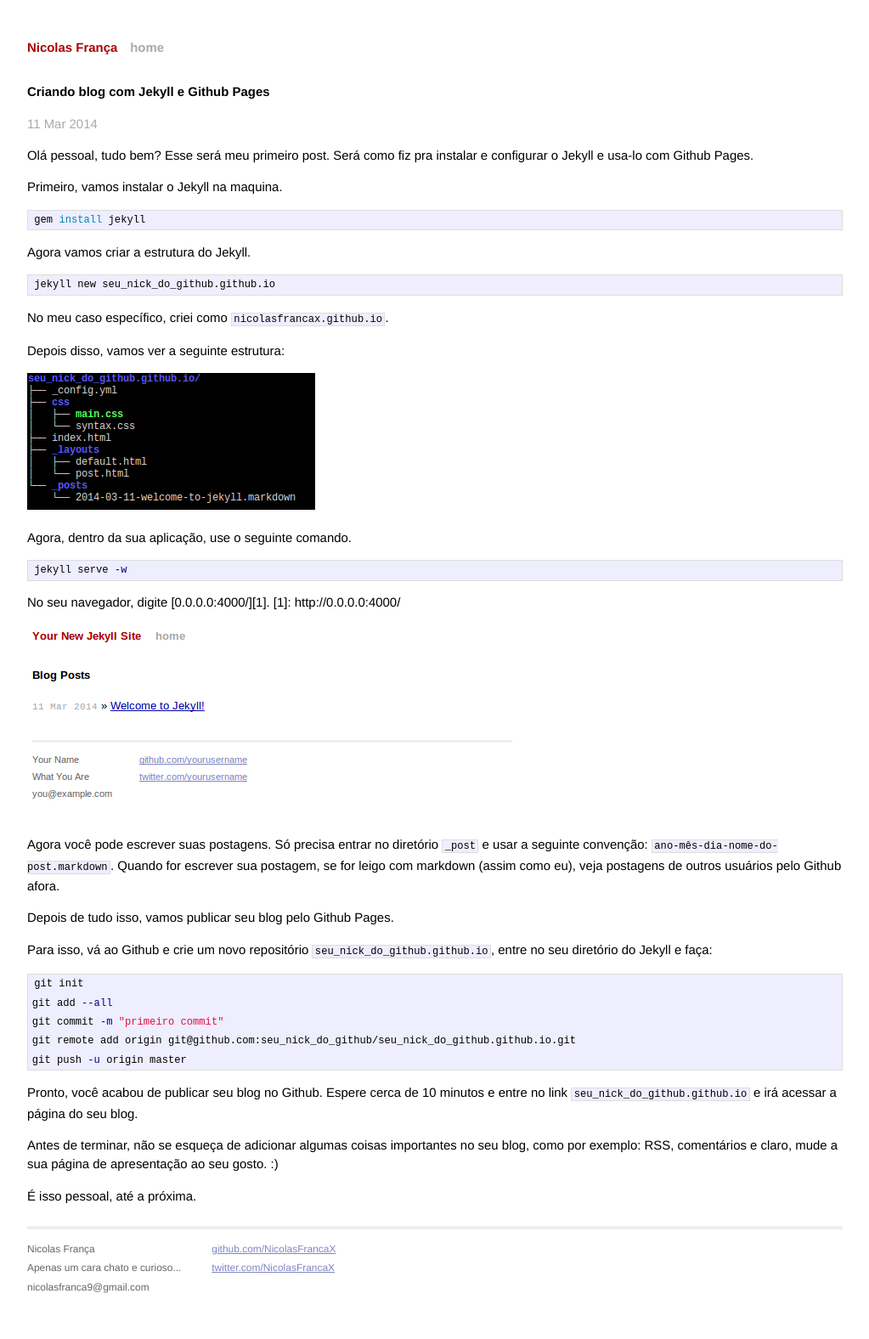
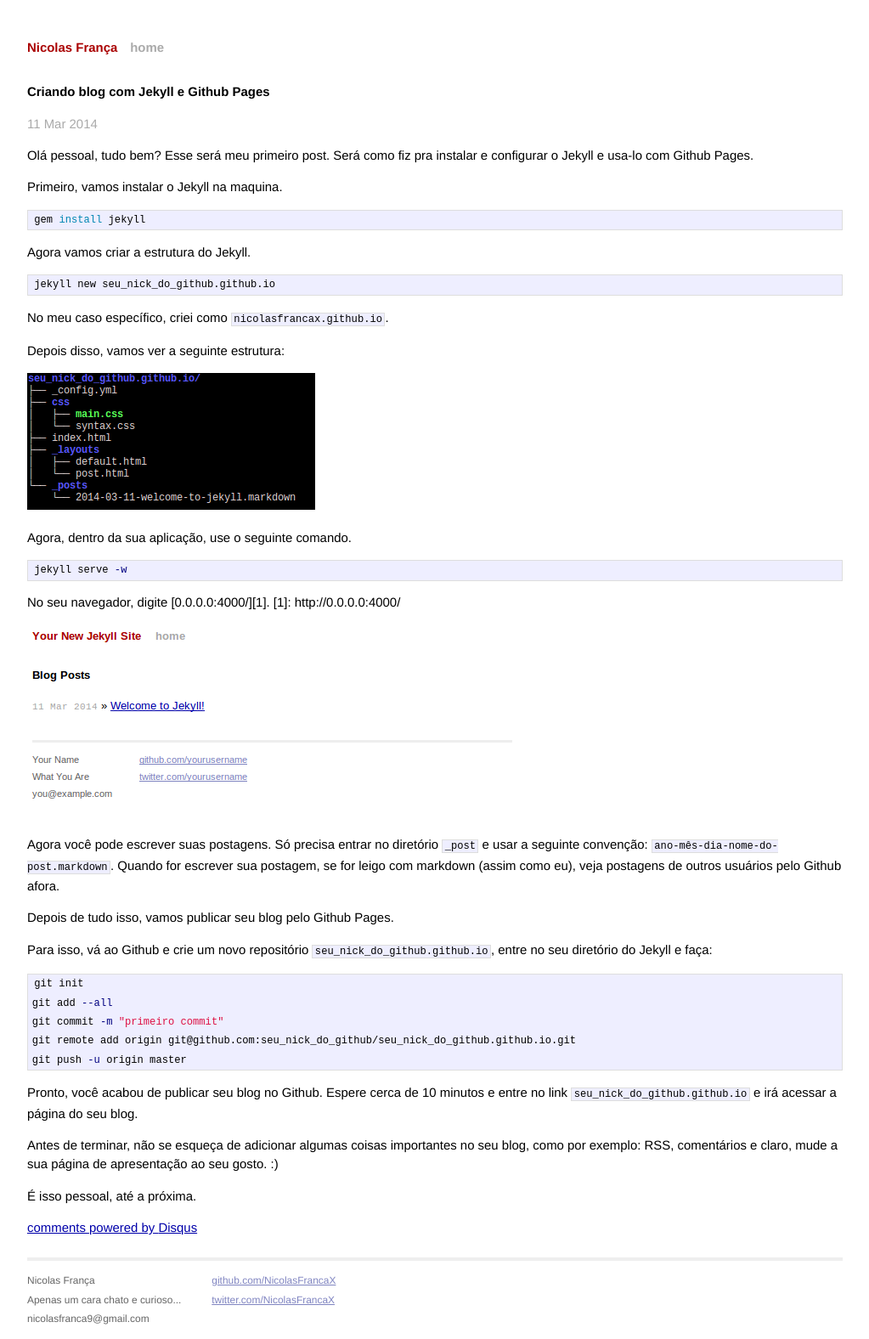
Before and after one commit to NicolasFrancaX/nicolasfrancax.github.io, a Jekyll site: the page built from _posts/2014-03-10-criando-blog-com-jekyll-e-github-pages.markdown, in a window 1280 px wide. Shown: the whole page at 85% size, without its empty margins (128-1151 px from the left). Built offline with Jekyll 4.4.1, drawn with Linux system fonts in a browser that asks for light colours; Markdown is read by kramdown in place of the engine named in the settings; comment, search, counter and statistics services are not loaded; before the commit the page ends 1538 px from its top, so only the background shows below that; some of the changed lines change nothing that is shown.

Commit message:
Adicionando Discus ao blog

```diff
--- a/_config.yml
+++ b/_config.yml
@@ -1,3 +1,5 @@
 name: Nicolas França
 markdown: redcarpet
 pygments: true
+layout: default
+comments: true
--- a/_layouts/post.html
+++ b/_layouts/post.html
@@ -7,3 +7,18 @@
 <div class="post">
 {{ content }}
 </div>
+
+<div id="disqus_thread"></div>
+<script type="text/javascript">
+  /* * * CONFIGURATION VARIABLES: EDIT BEFORE PASTING INTO YOUR WEBPAGE * * */
+  var disqus_shortname = 'nicolasfranca'; // required: replace example with your forum shortname
+
+  /* * * DON'T EDIT BELOW THIS LINE * * */
+  (function() {
+    var dsq = document.createElement('script'); dsq.type = 'text/javascript'; dsq.async = true;
+      dsq.src = '//' + disqus_shortname + '.disqus.com/embed.js';
+      (document.getElementsByTagName('head')[0] || document.getElementsByTagName('body')[0]).appendChild(dsq);
+  })();
+</script>
+<noscript>Please enable JavaScript to view the <a href="http://disqus.com/?ref_noscript">comments powered by Disqus.</a></noscript>
+<a href="http://disqus.com" class="dsq-brlink">comments powered by <span class="logo-disqus">Disqus</span></a>
```
Also changed, not shown: 4 other files.
